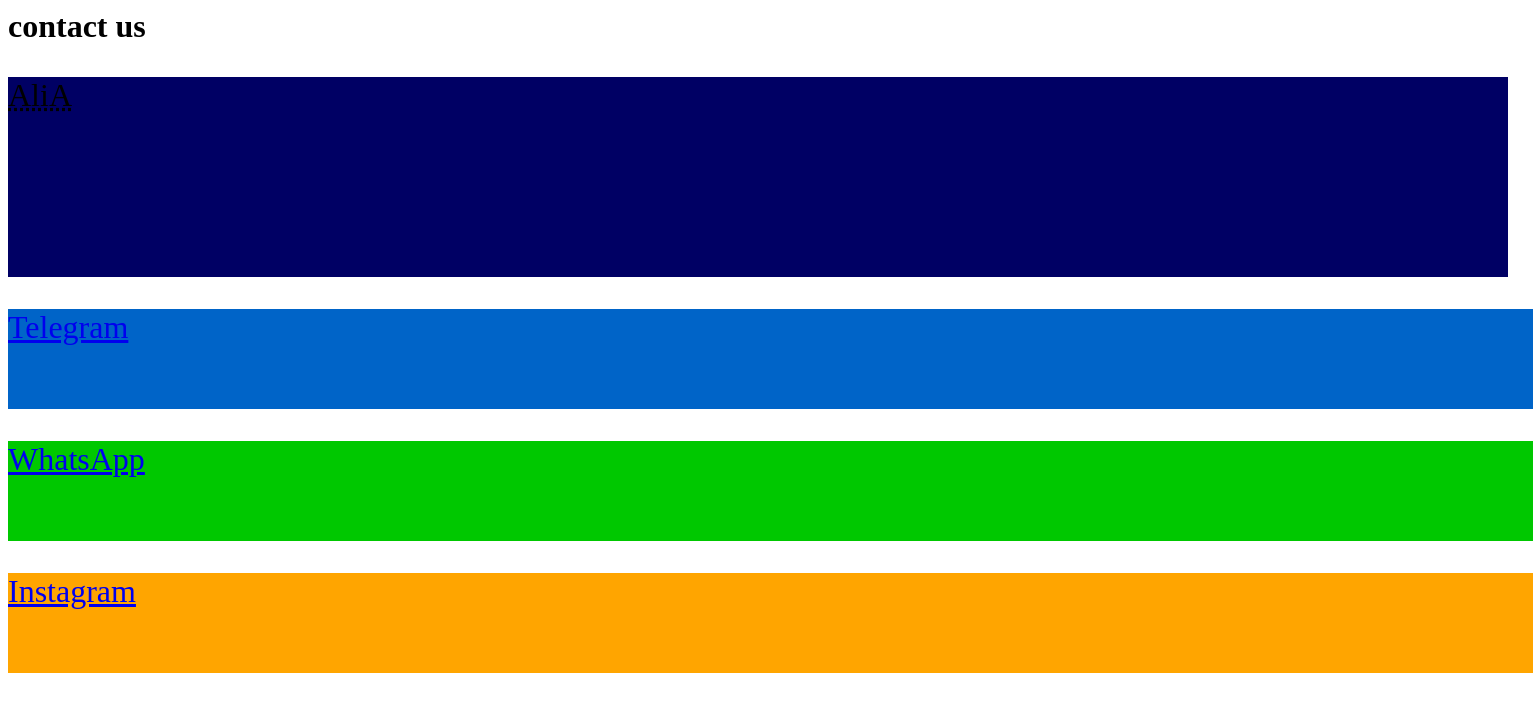
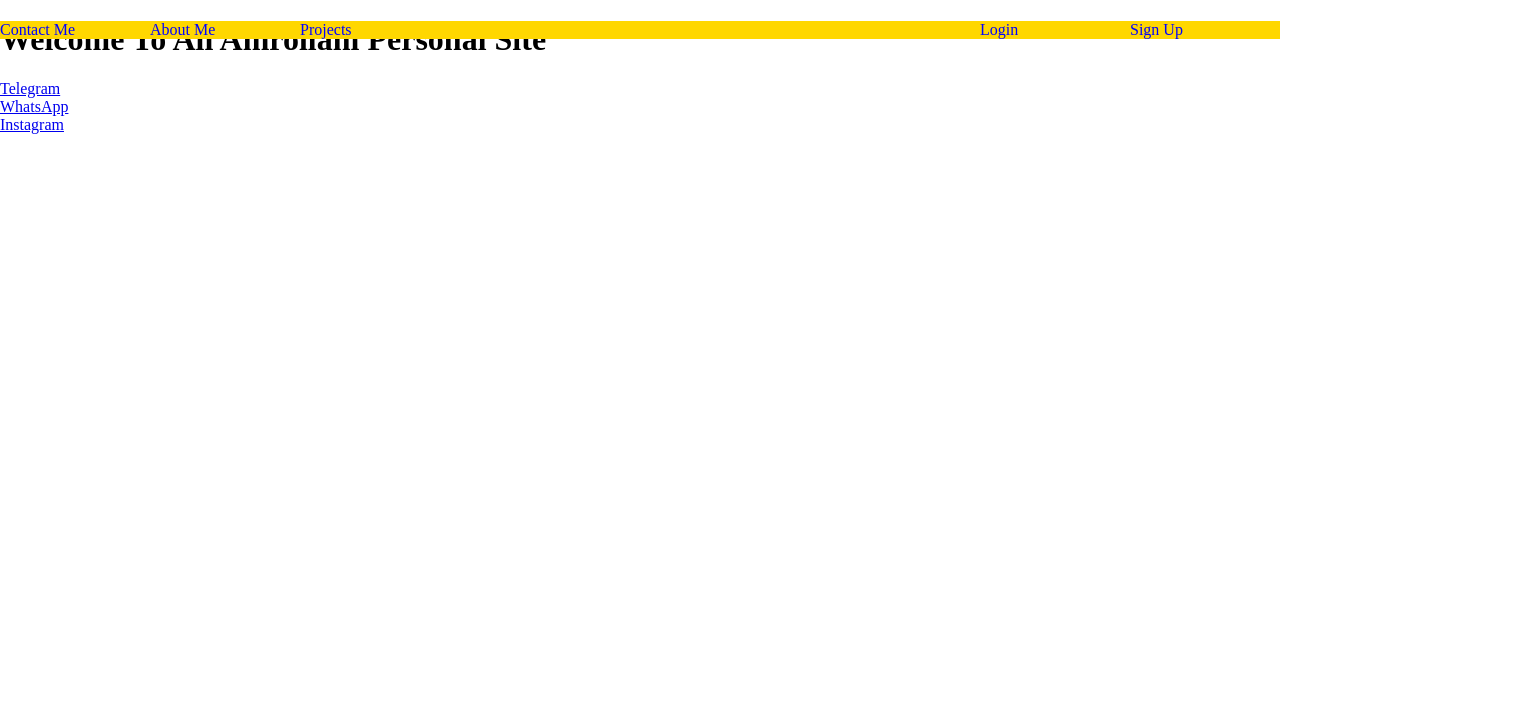
Before and after one commit to AliAmrollahi/AliAmrollahi.github.io, a plain HTML site: page index.html in a window 1280 px wide. Shown: the whole page, 1533 px wide, since content can reach past the window. Drawn offline with Linux system fonts and the light colour scheme.

Commit message:
Update index.html

```diff
--- a/index.html
+++ b/index.html
@@ -1,25 +1,83 @@
-<html lang="en-US">
-	<head>
-     <meta charset="UTF-8" />
-	 <meta name="keywords" content="web,web design,contact,electronic" />
-	 <meta name="description" content="Order" />
-	 <meta name="author" content="Ali Amrollahi"/>
-     <title> Contact Us </title>
-	 <link type="text/css"  rel="stylesheet" href="assets/theme.cssp" />
+<!DOCTYPE html>
+<html lang="en" dir="ltr">
+<head>
+<meta charset="UTF-8" />
+<meta name="viewport" content="width=device-width, initial-scale=1.0">
+<meta name="robots" CONTENT="INDEX, FOLLOW">
+<meta name="keywords" content=",ali,amrollahi,ali amrollahi,contact me,personal site,web,web design,electronic" />
+<meta name="description" content="Ali Amrollahi's Personal Site" />
+<meta name="author" content="Ali Amrollahi"/>
+<title> Ali Amrollahi | علی امراللهی</title>
+<link type="text/css"  rel="stylesheet" href="assets/theme/theme.css" />
+<link rel="icon" type="image/png" href="https://www.padide-af.ir/uploaded_files/DCMS/padide_15a98c_1595916554.png">
+<style>
+
+            body
+			{
+				margin : 0px;
+			}
+			ul
+			{
+				list-style-type : none;
+				padding : 0px;
+				margin : 0px;
+				background-color : gold;
+				overflow : hidden;
+			}
+
+			li
+			{
+				float : left;
+				width : 150px;
+				background-color : gold;
+
+
+			}
+
+			li a
+			{
+				text-decoration : none;
+				color:blue;
+			}
+
+			li ul
+			{
+				display : none;
+			}
+
+			li:hover ul
+			{
+				display : block;
+			}
+</style>
 	</head>
 	<body>
-     <h1>contact us</h1>
-     <p style="font-size:24pt;width:1500px;height:200px;background-color:rgb(00,00,100)">
-     <abbr title="Ali Amrollahi">AliA</abbr><br /><br />
-     </p>
-	 <p style="font-size:24pt;width:1525px;height:100px;background-color:rgb(00,100,200)">
-	 <a href="https://www.Telegram.org/TakPar_ArtWorks" title="Contact Us On Telegram" target="_blank">Telegram</a>
-	 </p>
-	 <p style="font-size:24pt;width:1525px;height:100px;background-color:rgb(00,200,000)">
-	 <a href="https://www.Wa.me/+989135283922" title="Contact Us On WhatsApp" target="_blank">WhatsApp</a>
-	 </p>
-	 <p style="font-size:24pt;width:1525px;height:100px;background-color:rgb(255,165,000)">
+	<header>
+	<ul style="position:fixed;width:100%;">
+	        <li><a href="#">Contact Me</a>
+			<ul>
+			<li><a href="https://www.t.me/TakPar_ArtWorks" title="Contact Us On Telegram" target="_blank">Telegram</a></li>
+			<li><a href="https://www.wa.me/989135283922" title="Contact Us On WhatsApp" target="_blank">WhatsApp</a></li>
+			<li><a href="https://www.Instagram.com/TakPar_ArtWorks" title="Contact Us On Instagram" target="_blank">Instagram</a></li>
+			</ul>
+			</li>
+			<li><a href="/about me">About Me</a></li>
+			<li><a href="/projects">Projects</a></li>
+	 <ul style="float : right;list-style-type:none;">
+			<li><a href="#">Login</a></li>
+			<li><a href="#">Sign Up</a></li>
+	 </ul>
+	 </ul>
+    </header>
+	 <h1>Welcome To Ali Amrollahi Personal Site</h1>
+	 <div id="d1">
+	 <a href="https://www.t.me/TakPar_ArtWorks" title="Contact Us On Telegram" target="_blank">Telegram</a>
+	 </div>
+	 <div id="d2">
+	 <a href="https://www.wa.me/989135283922" title="Contact Us On WhatsApp" target="_blank">WhatsApp</a>
+	 </div>
+	 <div id="d3">
 	 <a href="https://www.Instagram.com/TakPar_ArtWorks" title="Contact Us On Instagram" target="_blank">Instagram</a>
-	 </p>
+	 </div>
 	</body>
 </html>
```
